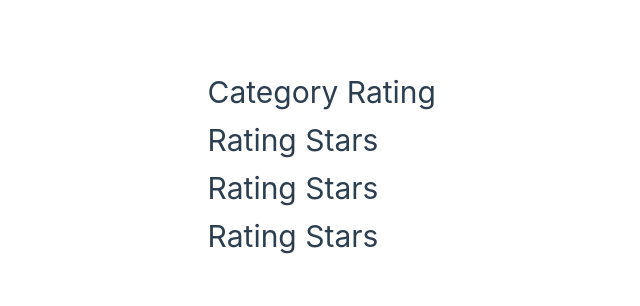
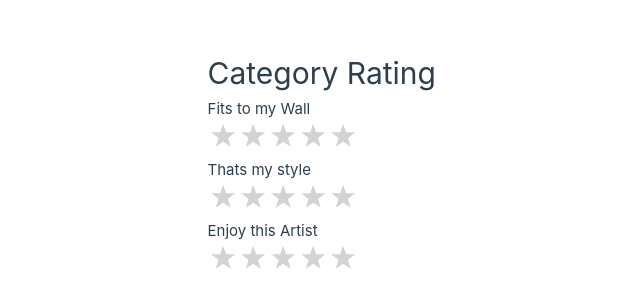
Before and after one commit to waqas1266/lumas-star-rating-task, a Vue app: page / in a window 1280 px wide. Shown: the part 236-542 px from the top of the page, without its empty margins (204-844 px from the left). Built offline with nearby package versions, Linux system fonts and the light colour scheme; the HTML template or start-up script is replaced by a standard one.

Commit message:
feat: completed the star Rating UI

```diff
--- a/src/components/CategoryRating/RatingSingleStar.vue
+++ b/src/components/CategoryRating/RatingSingleStar.vue
@@ -1,11 +1,52 @@
+<template>
+  <span
+    class="star"
+    @click="handleClick"
+    @mouseHover="handleMouseHover"
+    @mouseLeave="handleMouseLeave"
+  >
+    <StarIcon />
+  </span>
+</template>
 <script setup lang="ts">
+import StarIcon from '@/icons/StarIcon.vue'
 
+// Define props to receive star and category index
+const props = defineProps({
+  starIndex: {
+    type: Number,
+    required: true,
+  },
+  categoryIndex: {
+    type: Number,
+    required: true,
+  },
+})
+
+/**
+ * Update rating in the store by clicking on the star
+ */
+const handleClick = () => {}
+
+/**
+ * Update rating in the store on mouse hover
+ */
+const handleMouseHover = () => {}
+
+/**
+ * Update rating in the store on Mouse leave and reset to 0 if stars are not selected
+ */
+const handleMouseLeave = () => {}
 </script>
+<style scoped>
+.star {
+  cursor: pointer;
+  width: 30px;
+  color: lightgray; /* Default color for unfilled stars */
+  display: inline-block;
+}
 
-<template>
-<h1>Rating Single Star</h1>
-</template>
-
-<style scoped>
-
+.star:hover {
+  transform: scale(1.2);
+}
 </style>
--- a/src/components/CategoryRating/RatingStars.vue
+++ b/src/components/CategoryRating/RatingStars.vue
@@ -1,11 +1,33 @@
+<template>
+  <div>
+    <p>{{ props.category.name }}</p>
+    <!-- Render 5 stars for the rating using the RatingSingleStar component -->
+    <div class="stars">
+      <RatingSingleStar
+        v-for="star in 5"
+        :key="star"
+        :starIndex="star"
+        :categoryIndex="props.categoryIndex"
+      />
+    </div>
+  </div>
+</template>
 <script setup lang="ts">
+import type { PropType } from 'vue'
+import type { ICategory } from '@/types/ICategory.ts'
+import RatingSingleStar from '@/components/CategoryRating/RatingSingleStar.vue'
 
+// Define props to receive categories Array and category index
+
+const props = defineProps({
+  category: {
+    type: Object as PropType<ICategory>,
+    required: true,
+  },
+  categoryIndex: {
+    type: Number,
+    required: true,
+  },
+})
 </script>
-
-<template>
-  <h1>Rating Stars</h1>
-</template>
-
-<style scoped>
-
-</style>
+<style scoped></style>
```
